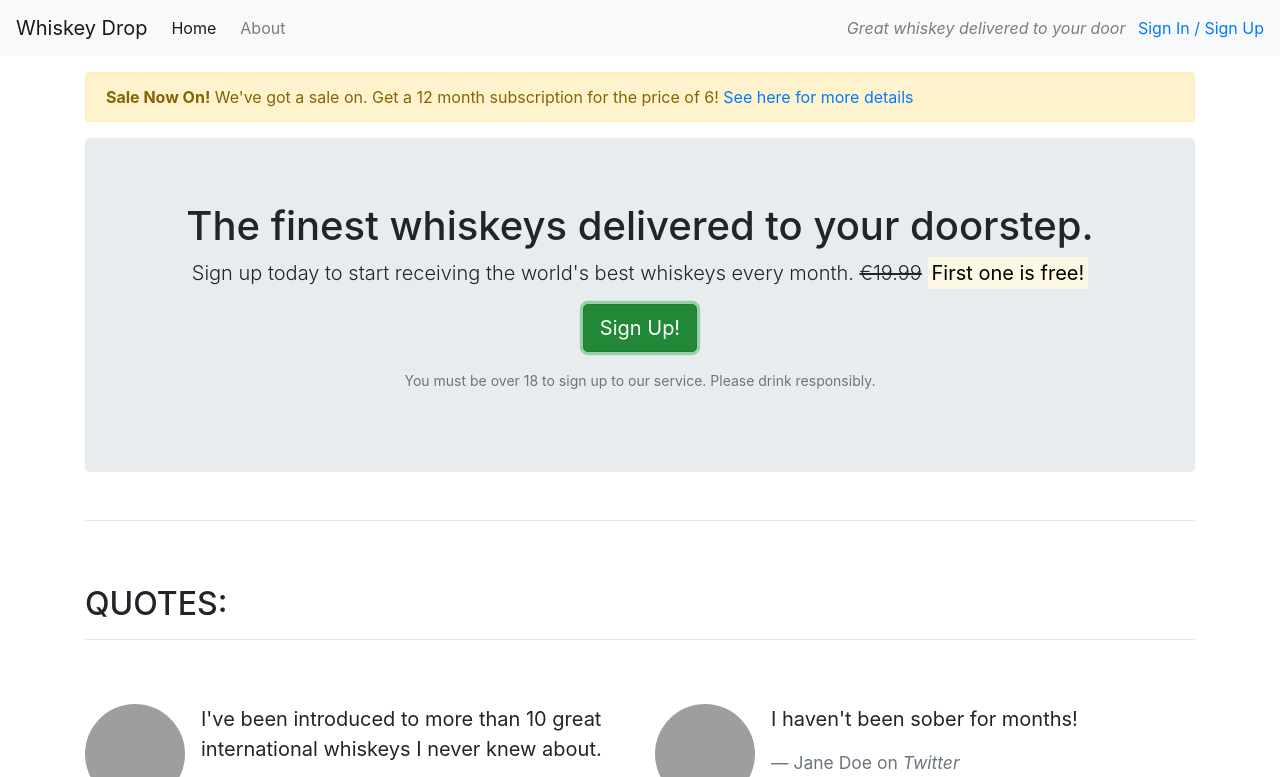
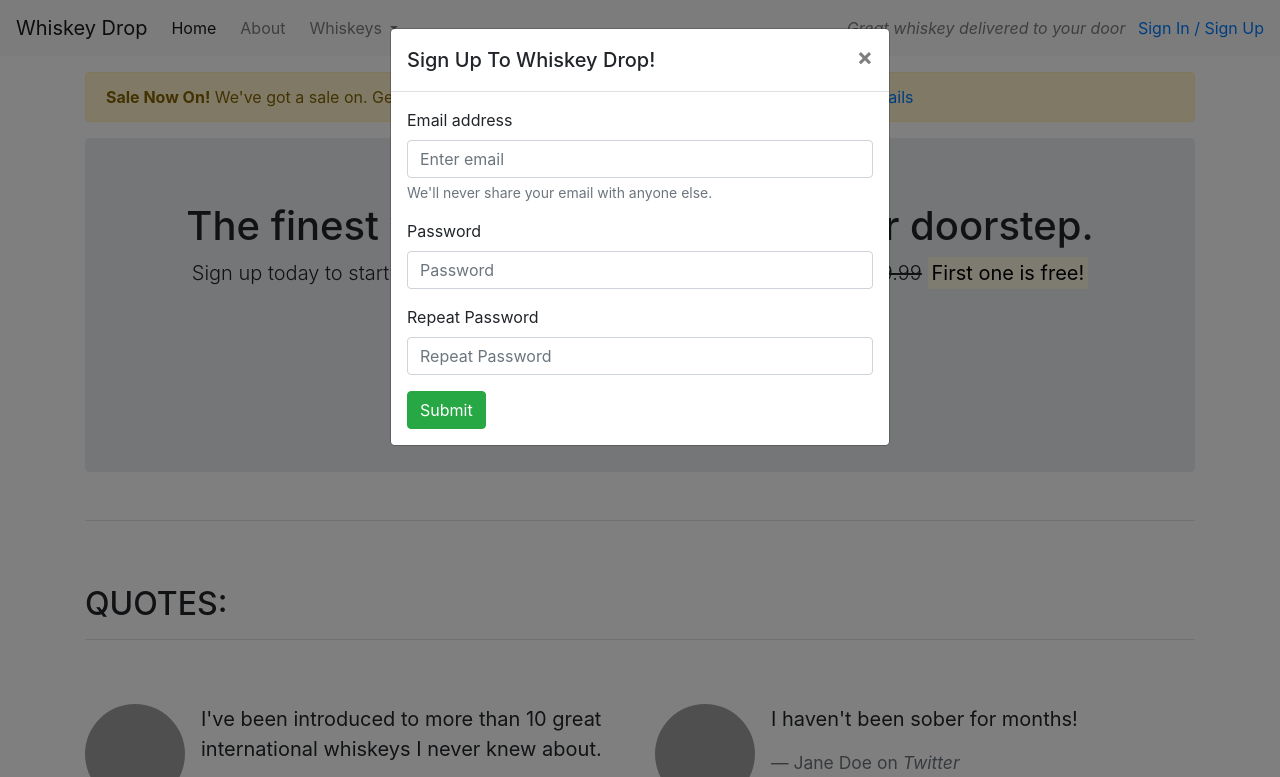
Before and after one commit to oconnorian3/bootstrap, a plain HTML site: page index.html in a window 1280 px wide. Both pictures are taken after a click on the button "Sign Up!". Shown: the top 777 px of the page. Drawn offline with nearby package versions, Linux system fonts and the light colour scheme; grey boxes are pictures that could not be loaded.

Commit message:
Bug fixes

```diff
--- a/index.html
+++ b/index.html
@@ -6,8 +6,9 @@
     <meta name="viewport" content="width=device-width, initial-scale=1.0">
     <title>Whiskey Drop | Taste a new whiskey every month</title>
     <link rel="stylesheet" href="https://cdn.jsdelivr.net/npm/bootstrap@4.6.2/dist/css/bootstrap.min.css" integrity="sha384-xOolHFLEh07PJGoPkLv1IbcEPTNtaed2xpHsD9ESMhqIYd0nLMwNLD69Npy4HI+N" crossorigin="anonymous">
-    <script src="https://cdn.jsdelivr.net/npm/bootstrap@4.6.2/dist/js/bootstrap.bundle.min.js" integrity="sha384-Fy6S3B9q64WdZWQUiU+q4/2Lc9npb8tCaSX9FK7E8HnRr0Jz8D6OP9dO5Vg3Q9ct" crossorigin="anonymous"></script>
     <link rel="stylesheet" href="https://use.fontawesome.com/releases/v5.6.1/css/all.css" integrity="sha384-gfdkjb5BdAXd+lj+gudLWI+BXq4IuLW5IT+brZEZsLFm++aCMlF1V92rMkPaX4PP" crossorigin="anonymous">
+</head>
+
 </head>
 
 <body>
@@ -15,12 +16,29 @@
     <nav class="navbar navbar-light navbar-expand-sm bg-light">
         <a href="/" class="navbar-brand">
                     Whiskey Drop</a>
-        <ul class="navbar-nav mr-auto">
-            <li class="active nav-item mr-2"><a class="nav-link" href="/">Home</a></li>
-            <li class="nav-item mr-2"><a class="nav-link" href="">About</a></li>
-            <li class="nav-item mr-2 d-block d-sm-none"><a class="nav-link" href="">Sign In / Sign Up</a></li>
-        </ul>
 
+        <button class="navbar-toggler ml-auto" type="button" data-toggle="collapse" data-target="#navbarNavDropdown" aria-controls="navbarNavDropdown" aria-expanded="false" aria-label="Toggle navigation">
+        <span class="navbar-toggler-icon"></span></button>
+
+        <div class="collapse navbar-collapse" id="navbarNavDropdown">
+            <ul class="navbar-nav mr-auto">
+                <li class="active nav-item mr-2"><a class="nav-link" href="/">Home</a></li>
+                <li class="nav-item mr-2"><a class="nav-link" href="">About</a></li>
+                <li class="nav-item dropdown">
+                    <a class="nav-link dropdown-toggle" href="#" id="navbarDropdownMenuLink" role="button" data-toggle="dropdown" aria-haspopup="true" aria-expanded="false">
+          Whiskeys
+        </a>
+                    <div class="dropdown-menu" aria-labelledby="navbarDropdownMenuLink">
+                        <a class="dropdown-item" href="#">Irish</a>
+                        <a class="dropdown-item" href="#">Scotch</a>
+                        <a class="dropdown-item" href="#">Japanese</a>
+                        <a class="dropdown-item" href="#">American</a>
+                    </div>
+                </li>
+
+                <li class="nav-item mr-2 d-block d-sm-none"><a class="nav-link" href="">Sign In / Sign Up</a></li>
+            </ul>
+        </div>
         <div class="d-none d-md-block">
             <p class="navbar-text my-auto mr-2"><i>Great whiskey delivered to your door</i></p>
             <a href="/login">Sign In / Sign Up</a>
@@ -44,7 +62,7 @@
                         <s class="d-none d-sm-inline">€19.99</s>
                         <span class="d-inline d-sm-none"><br></span>
                         <strong><mark>First one is free!</mark></strong></p>
-                    <p><button class="btn btn-lg btn-success">Sign Up!</button></p>
+                    <p><button class="btn btn-lg btn-success" data-toggle="modal" data-target="#signUpModal">Sign Up!</button></p>
                     <p class="text-muted"><small>You must be over 18 to sign up to our service. Please drink responsibly.</small></p>
                 </section>
             </div>
@@ -124,6 +142,43 @@
         </section>
         <!-- /.features -->
     </article>
+
+    <div class="modal" tabindex="-1" role="dialog" id="signUpModal">
+        <div class="modal-dialog" role="document">
+            <div class="modal-content">
+                <div class="modal-header">
+                    <h5 class="modal-title">Sign Up To Whiskey Drop!</h5>
+                    <button type="button" class="close" data-dismiss="modal" aria-label="Close">
+          <span aria-hidden="true">&times;</span>
+        </button>
+                </div>
+                <div class="modal-body">
+                    <form>
+                        <div class="form-group">
+                            <label for="exampleInputEmail1">Email address</label>
+                            <input type="email" class="form-control" id="exampleInputEmail1" aria-describedby="emailHelp" placeholder="Enter email">
+                            <small id="emailHelp" class="form-text text-muted">We'll never share your email with anyone else.</small>
+                        </div>
+                        <div class="form-group">
+                            <label for="password">Password</label>
+                            <input type="password" class="form-control" id="password" placeholder="Password">
+                        </div>
+                        <div class="form-group">
+                            <label for="repeatPassword">Repeat Password</label>
+                            <input type="password" class="form-control" id="repeatPassword" placeholder="Repeat Password">
+                        </div>
+                        <button type="submit" class="btn btn-success">Submit</button>
+                    </form>
+                </div>
+            </div>
+        </div>
+    </div>
+
+    <script src="https://cdn.jsdelivr.net/npm/bootstrap@4.6.2/dist/js/bootstrap.bundle.min.js" integrity="sha384-Fy6S3B9q64WdZWQUiU+q4/2Lc9npb8tCaSX9FK7E8HnRr0Jz8D6OP9dO5Vg3Q9ct" crossorigin="anonymous"></script>
+    <script src="https://cdn.jsdelivr.net/npm/jquery@3.5.1/dist/jquery.slim.min.js" integrity="sha384-DfXdz2htPH0lsSSs5nCTpuj/zy4C+OGpamoFVy38MVBnE+IbbVYUew+OrCXaRkfj" crossorigin="anonymous"></script>
+    <script src="https://cdn.jsdelivr.net/npm/popper.js@1.16.1/dist/umd/popper.min.js" integrity="sha384-9/reFTGAW83EW2RDu2S0VKaIzap3H66lZH81PoYlFhbGU+6BZp6G7niu735Sk7lN" crossorigin="anonymous"></script>
+    <script src="https://cdn.jsdelivr.net/npm/bootstrap@4.6.2/dist/js/bootstrap.min.js" integrity="sha384-+sLIOodYLS7CIrQpBjl+C7nPvqq+FbNUBDunl/OZv93DB7Ln/533i8e/mZXLi/P+" crossorigin="anonymous"></script>
+
 </body>
 
 </html>
```
